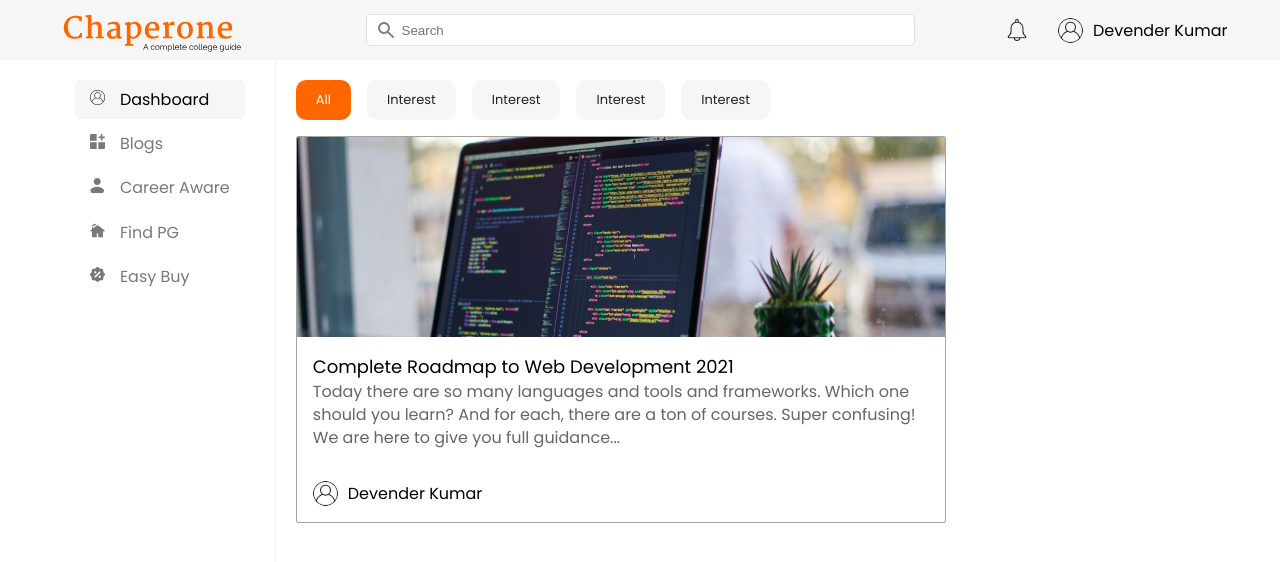
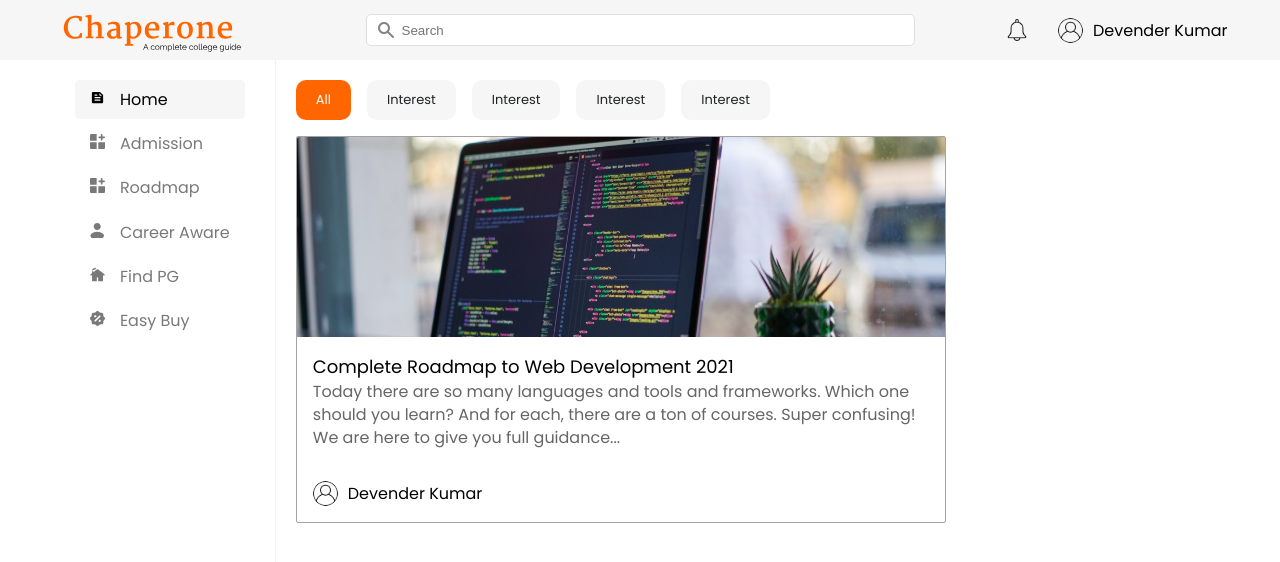
Before and after one commit to Devender00999/Chaperone-Frontend, a React (Create React App) app: page /home in a window 1280 px wide. Shown: the top 562 px of the page. Built offline with nearby package versions, Linux system fonts and the light colour scheme.

Commit message:
Updated Sidebar

```diff
--- a/src/pages/HomeScreen.jsx
+++ b/src/pages/HomeScreen.jsx
@@ -18,11 +18,50 @@ const HomeScreen = (props) => {
     { value: "Interest", selected: false },
     { value: "Interest", selected: false },
   ];
+  const sideData = [
+    {
+      title: "Home",
+      link: "/",
+      icon: "/images/common/home.svg",
+      selected: true,
+    },
+    {
+      title: "Admission",
+      link: "/admin/blogs",
+      icon: "/images/sidebar/blogs.svg",
+      selected: false,
+    },
+    {
+      title: "Roadmap",
+      link: "/admin/blogs",
+      icon: "/images/sidebar/blogs.svg",
+      selected: false,
+    },
+    {
+      title: "Career Aware",
+      link: "/admin/career-aware",
+      icon: "/images/sidebar/careeraware.svg",
+      selected: false,
+    },
+    {
+      title: "Find PG",
+      link: "/admin/find-pg",
+      icon: "/images/sidebar/findpg.svg",
+      selected: false,
+    },
+    {
+      title: "Easy Buy",
+      link: "/admin/easy-buy",
+      icon: "/images/sidebar/easybuy.svg",
+      selected: false,
+    },
+  ];
+
   return (
     <StyledContainer id="container">
       <Navbar />
       <StyledMain className="main">
-        <SideBar title="Dashboard"></SideBar>
+        <SideBar sideData={sideData} title="Home"></SideBar>
         <Content>
           <MainContent direction="column">
             <Tags tags={tags} />
--- a/src/styledComponents/SidePanel/SideBar.jsx
+++ b/src/styledComponents/SidePanel/SideBar.jsx
@@ -5,43 +5,11 @@ import {
   SideBarItemText,
   SideBarItemIcon,
 } from "./SideBar.styles";
-const sideData = [
-  {
-    title: "Dashboard",
-    link: "/",
-    icon: "/images/navbar/defaultuser.svg",
-    selected: true,
-  },
-  {
-    title: "Blogs",
-    link: "/admin/blogs",
-    icon: "/images/sidebar/blogs.svg",
-    selected: false,
-  },
-  {
-    title: "Career Aware",
-    link: "/admin/career-aware",
-    icon: "/images/sidebar/careeraware.svg",
-    selected: false,
-  },
-  {
-    title: "Find PG",
-    link: "/admin/find-pg",
-    icon: "/images/sidebar/findpg.svg",
-    selected: false,
-  },
-  {
-    title: "Easy Buy",
-    link: "/admin/easy-buy",
-    icon: "/images/sidebar/easybuy.svg",
-    selected: false,
-  },
-];
 
 const SideBar = (props) => {
   return (
     <LSideBarContainer>
-      {sideData.map((item) => {
+      {props.sideData.map((item) => {
         return (
           <SideBarItem selected={props.title === item.title} to={item.link}>
             <SideBarItemIcon src={item.icon} />
```
Also changed, not shown: public/images/common/admission.svg (added), public/images/common/home.svg (added).
